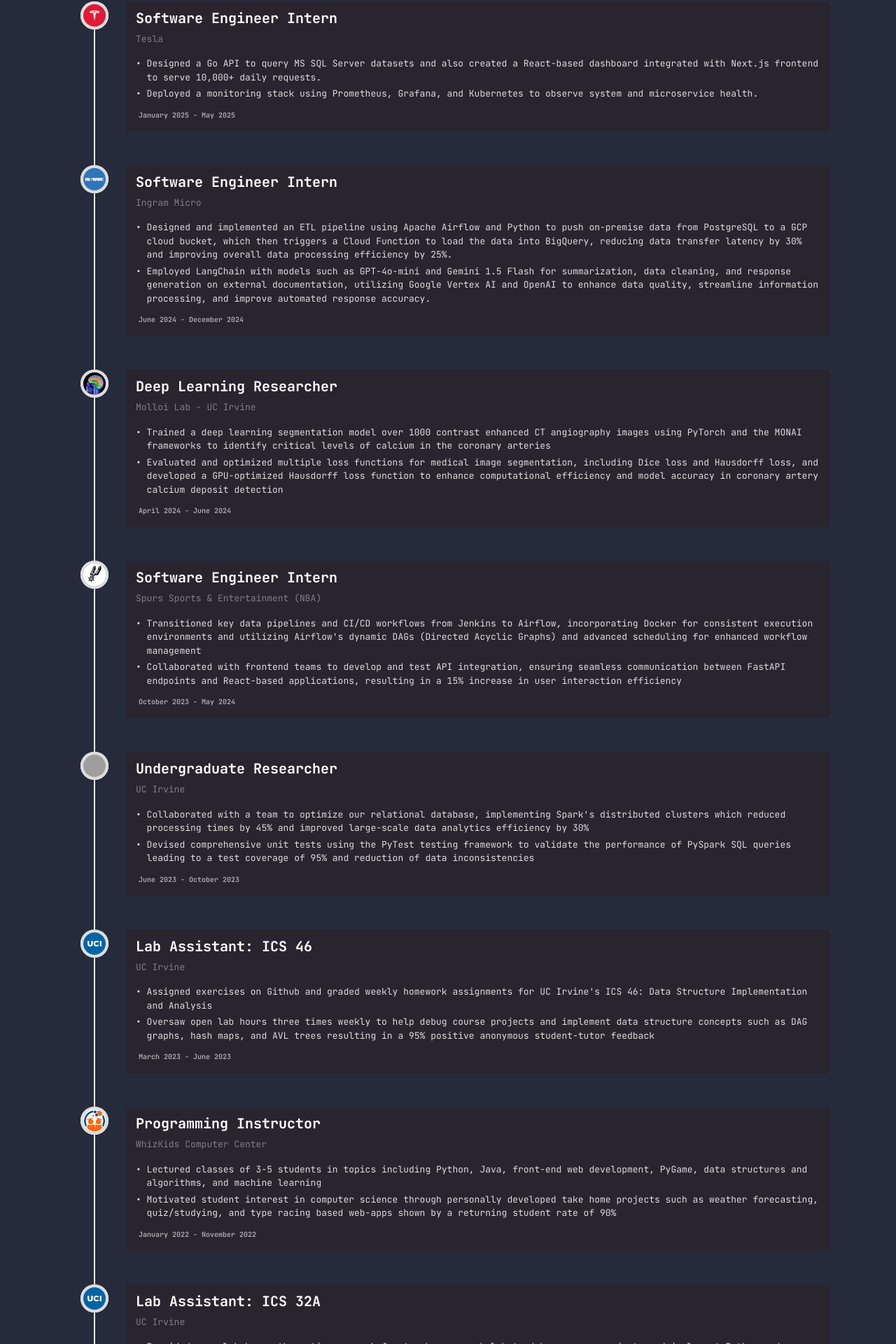
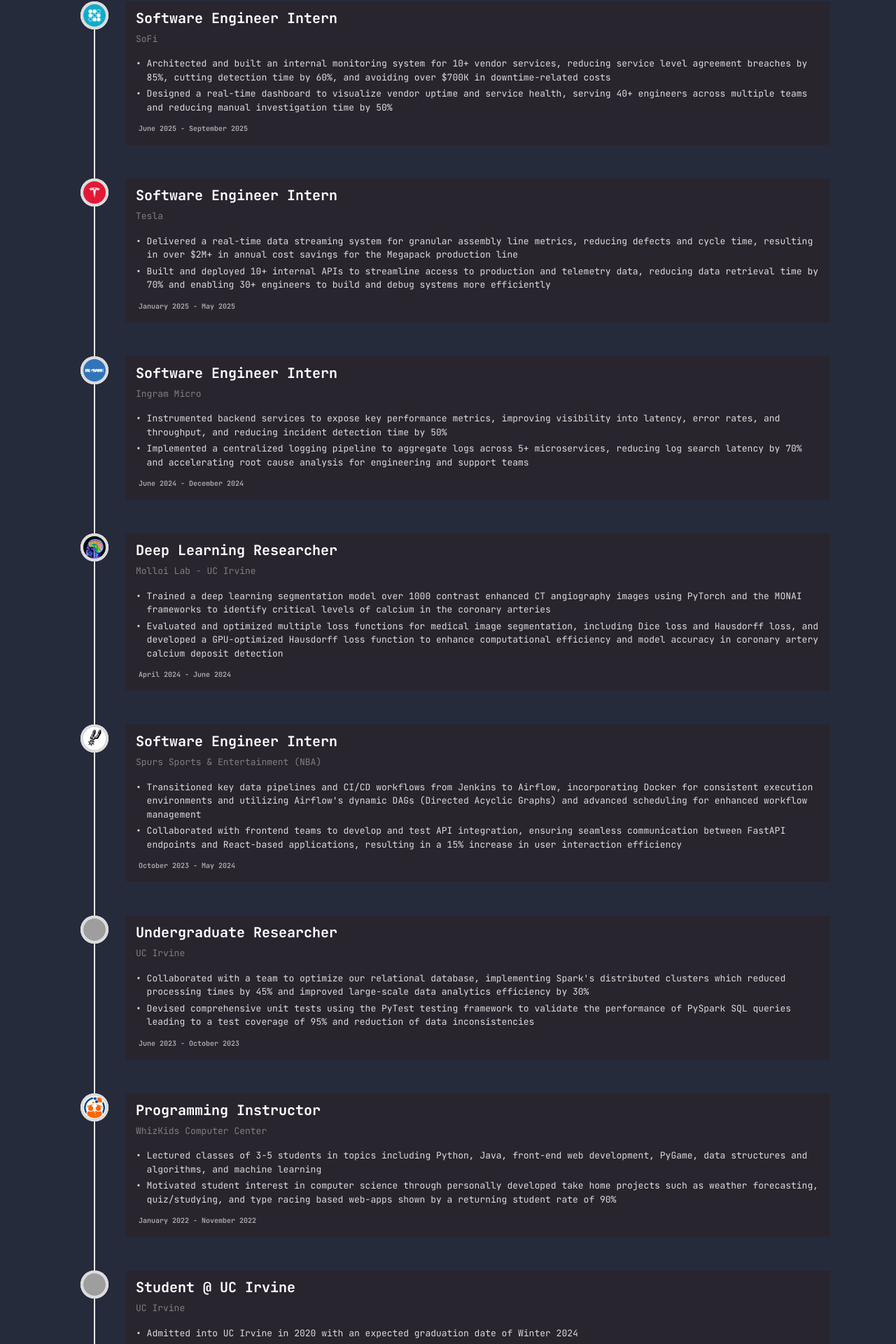
Before and after one commit to itsmandrew/personal-website, a Next.js app: page / in a window 1280 px wide. Shown: the part 2877-4797 px from the top of the page at 70% size. Built offline with nearby package versions, Linux system fonts and the light colour scheme; grey boxes are pictures that could not be loaded.

Commit message:
Added new experience + updated footer

```diff
--- a/components/features/Experience/Experience.tsx
+++ b/components/features/Experience/Experience.tsx
@@ -77,13 +77,23 @@
 
   const experiences = [
     {
+      company: "SoFi",
+      logo: "/logos/sofi-lg.png",
+      title: "Software Engineer Intern",
+      date: "June 2025 - September 2025",
+      points: [
+        "Architected and built an internal monitoring system for 10+ vendor services, reducing service level agreement breaches by 85%, cutting detection time by 60%, and avoiding over $700K in downtime-related costs",
+        "Designed a real-time dashboard to visualize vendor uptime and service health, serving 40+ engineers across multiple teams and reducing manual investigation time by 50%",
+      ],
+    },
+    {
       company: "Tesla",
       logo: "/logos/tesla-symbol.jpg",
       title: "Software Engineer Intern",
       date: "January 2025 - May 2025",
       points: [
-        "Designed a Go API to query MS SQL Server datasets and also created a React-based dashboard integrated with Next.js frontend to serve 10,000+ daily requests.",
-        "Deployed a monitoring stack using Prometheus, Grafana, and Kubernetes to observe system and microservice health."
+        "Delivered a real-time data streaming system for granular assembly line metrics, reducing defects and cycle time, resulting in over $2M+ in annual cost savings for the Megapack production line",
+        "Built and deployed 10+ internal APIs to streamline access to production and telemetry data, reducing data retrieval time by 70% and enabling 30+ engineers to build and debug systems more efficiently",
       ],
     },
     {
@@ -92,8 +102,8 @@
       title: "Software Engineer Intern",
       date: "June 2024 - December 2024",
       points: [
-        "Designed and implemented an ETL pipeline using Apache Airflow and Python to push on-premise data from PostgreSQL to a GCP cloud bucket, which then triggers a Cloud Function to load the data into BigQuery, reducing data transfer latency by 30% and improving overall data processing efficiency by 25%.",
-        "Employed LangChain with models such as GPT-4o-mini and Gemini 1.5 Flash for summarization, data cleaning, and response generation on external documentation, utilizing Google Vertex AI and OpenAI to enhance data quality, streamline information processing, and improve automated response accuracy.",
+        "Instrumented backend services to expose key performance metrics, improving visibility into latency, error rates, and throughput, and reducing incident detection time by 50%",
+        "Implemented a centralized logging pipeline to aggregate logs across 5+ microservices, reducing log search latency by 70% and accelerating root cause analysis for engineering and support teams",
       ],
     },
     {
@@ -127,16 +137,6 @@
       ],
     },
     {
-      company: "UC Irvine",
-      logo: "/logos/uci-main.png",
-      title: "Lab Assistant: ICS 46",
-      date: "March 2023 - June 2023",
-      points: [
-        "Assigned exercises on Github and graded weekly homework assignments for UC Irvine's ICS 46: Data Structure Implementation and Analysis",
-        "Oversaw open lab hours three times weekly to help debug course projects and implement data structure concepts such as DAG graphs, hash maps, and AVL trees resulting in a 95% positive anonymous student-tutor feedback",
-      ],
-    },
-    {
       company: "WhizKids Computer Center",
       logo: "/logos/whiz.png",
       title: "Programming Instructor",
@@ -144,15 +144,6 @@
       points: [
         "Lectured classes of 3-5 students in topics including Python, Java, front-end web development, PyGame, data structures and algorithms, and machine learning",
         "Motivated student interest in computer science through personally developed take home projects such as weather forecasting, quiz/studying, and type racing based web-apps shown by a returning student rate of 90%",
-      ],
-    },
-    {
-      company: "UC Irvine",
-      logo: "/logos/uci-main.png",
-      title: "Lab Assistant: ICS 32A",
-      date: "September 2021 - December 2021",
-      points: [
-        "Provided open lab hours three times a week for two hours, each lab to debug course projects and implement Python and programming concepts such as recursion, classes, web API's, networks/sockets, and Tkinter",
       ],
     },
     {
--- a/components/layout/Footer/Footer.tsx
+++ b/components/layout/Footer/Footer.tsx
@@ -101,7 +101,7 @@
       </div>
       {/* Copyright */}
       <div className={`text-center p-3 ${styles.copyright}`}>
-        © 2024 Copyright: Andrew Chang
+        © 2025 Copyright: Andrew Chang
       </div>
     </footer>
   );
```
Also changed, not shown: public/logos/sofi-lg.png (added).
